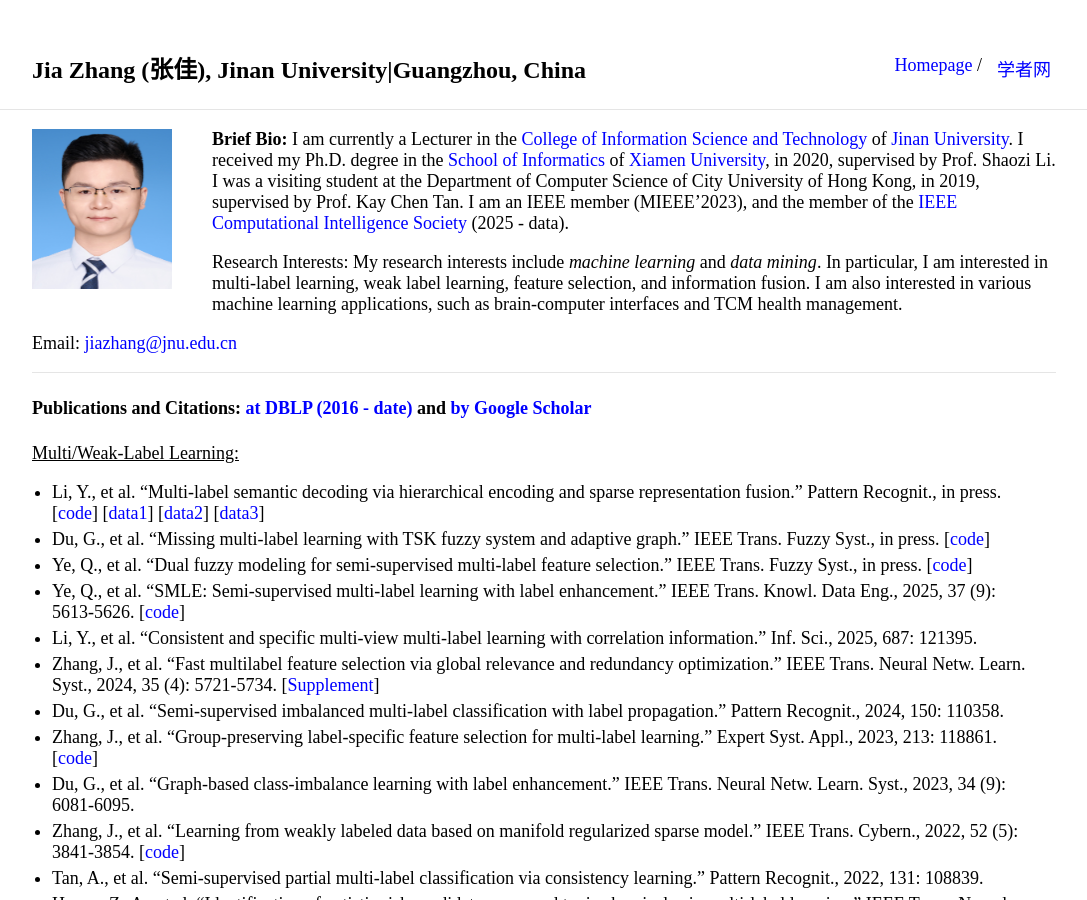
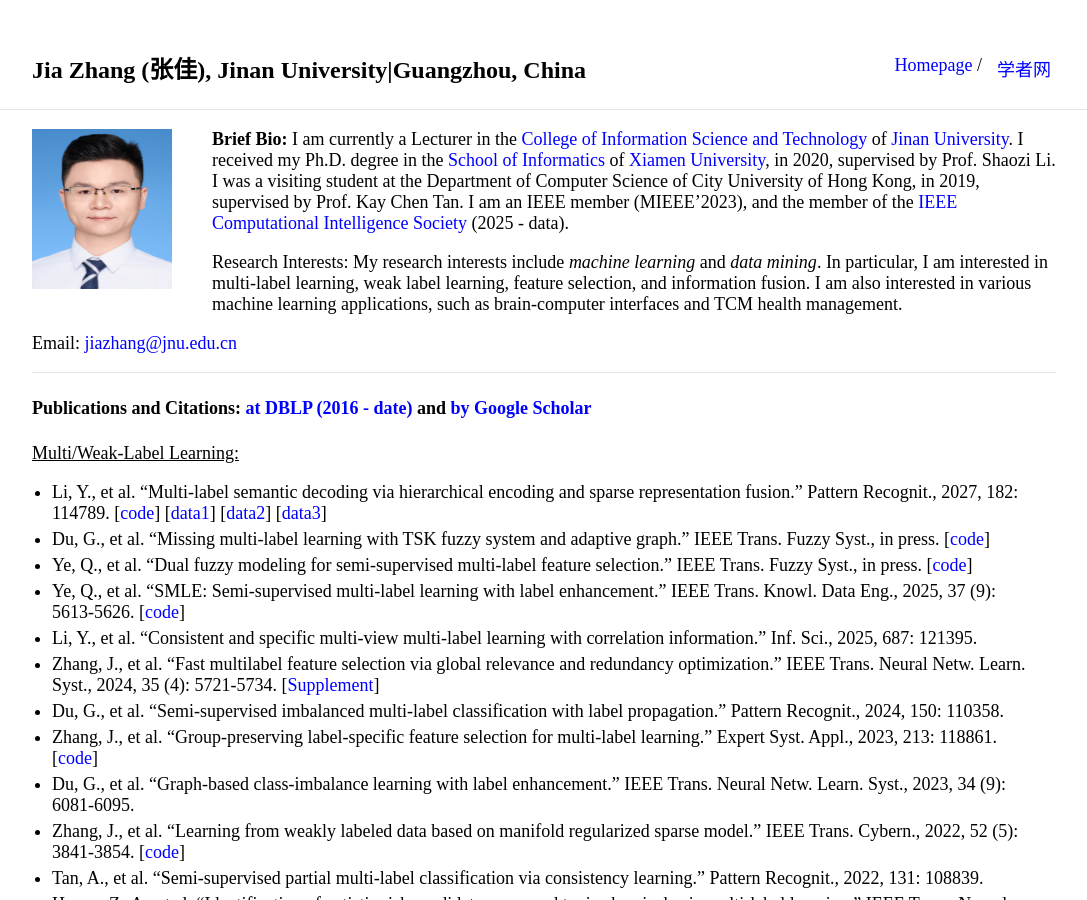
Before and after one commit to jiazhang-ml/jiazhang-ml.github.io, a Jekyll site: the page built from index.md, in a window 1280 px wide and 900 px high. Shown: the whole window, without its empty margins (96-1183 px from the left). Built offline with Jekyll 4.4.1, drawn with Linux system fonts in a browser that asks for light colours.

Commit message:
Update index.md

```diff
--- a/index.md
+++ b/index.md
@@ -16,7 +16,7 @@ Email: [jiazhang@jnu.edu.cn](mailto:jiazhang@jnu.edu.cn)
 #### Publications and Citations: [at DBLP (2016 - date)](https://dblp.org/pid/80/2266-19.html) and [by Google Scholar](https://scholar.google.com.hk/citations?user=yBaTk-gAAAAJ&hl=en)
 
 <u>Multi/Weak-Label Learning:</u>
-* Li, Y., et al. "Multi-label semantic decoding via hierarchical encoding and sparse representation fusion." Pattern Recognit., in press. [[code](https://github.com/cseroun06/HERF)] [[data1](https://naturalscenesdataset.org/)] [[data2](https://crcns.org/data-sets/vc/vim-2)] [[data3](https://bold5000-dataset.github.io/website/download.html)]
+* Li, Y., et al. "Multi-label semantic decoding via hierarchical encoding and sparse representation fusion." Pattern Recognit., 2027, 182: 114789. [[code](https://github.com/cseroun06/HERF)] [[data1](https://naturalscenesdataset.org/)] [[data2](https://crcns.org/data-sets/vc/vim-2)] [[data3](https://bold5000-dataset.github.io/website/download.html)]
 * Du, G., et al. "Missing multi-label learning with TSK fuzzy system and adaptive graph." IEEE Trans. Fuzzy Syst., in press. [[code](https://github.com/wangao-ysu/M2FSAG)]
 * Ye, Q., et al. "Dual fuzzy modeling for semi-supervised multi-label feature selection." IEEE Trans. Fuzzy Syst., in press. [[code](https://github.com/JNU-IHCILab/DuetFS)]
 * Ye, Q., et al. "SMLE: Semi-supervised multi-label learning with label enhancement." IEEE Trans. Knowl. Data Eng., 2025, 37 (9): 5613-5626. [[code](https://github.com/JNU-IHCILab/SMLE)]
```
